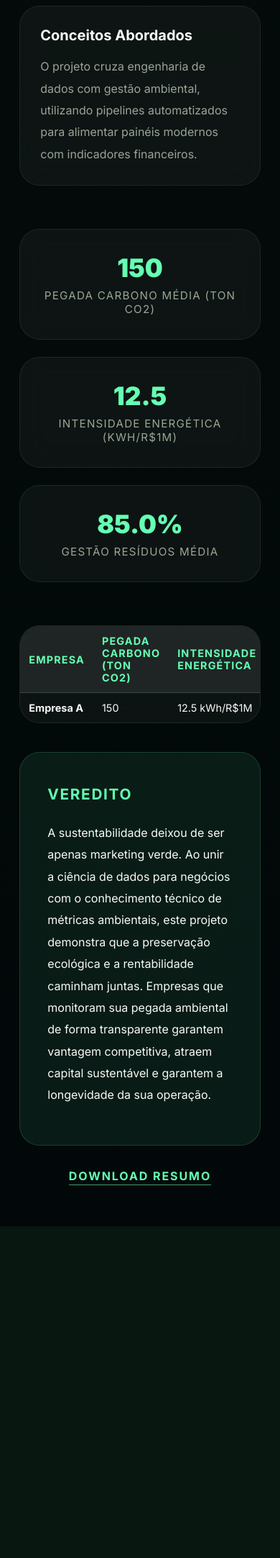
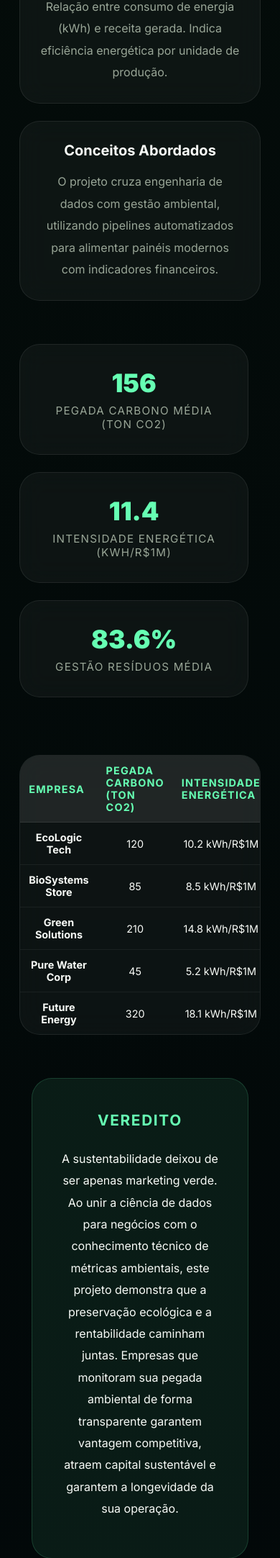
Before and after one commit to kaiovitormr/techearth, a Flask app: page /impacto in a window 390 px wide. Shown: the part 1917-4082 px from the top of the page at 72% size. Before the commit the page ends 3621 px from the top, so only its background shows below. Run offline with Flask 3, Linux system fonts and the light colour scheme.

Commit message:
style: finalizando responsividade e centralização total

```diff
--- a/app.py
+++ b/app.py
@@ -21,16 +21,21 @@
 
 @app.route('/impacto')
 def impacto():
-    # Crie uma lista vazia ou com dados para o loop não quebrar
-    empresas_demo = [
-        {'nome': 'Empresa A', 'pegada_carbono_ton_co2': 150, 'intensidade_energetica_kwh_receita': 12.5, 'gestao_residuos_percent': 85, 'roi_sustentabilidade': 18.2}
+    # Aqui é onde você define a lista que vai aparecer na tabela
+    lista_empresas = [
+        {'nome': 'EcoLogic Tech', 'pegada_carbono_ton_co2': 120, 'intensidade_energetica_kwh_receita': 10.2, 'gestao_residuos_percent': 92, 'roi_sustentabilidade': 15.4},
+        {'nome': 'BioSystems Store', 'pegada_carbono_ton_co2': 85, 'intensidade_energetica_kwh_receita': 8.5, 'gestao_residuos_percent': 88, 'roi_sustentabilidade': 12.1},
+        {'nome': 'Green Solutions', 'pegada_carbono_ton_co2': 210, 'intensidade_energetica_kwh_receita': 14.8, 'gestao_residuos_percent': 75, 'roi_sustentabilidade': 19.5},
+        {'nome': 'Pure Water Corp', 'pegada_carbono_ton_co2': 45, 'intensidade_energetica_kwh_receita': 5.2, 'gestao_residuos_percent': 95, 'roi_sustentabilidade': 8.9},
+        {'nome': 'Future Energy', 'pegada_carbono_ton_co2': 320, 'intensidade_energetica_kwh_receita': 18.1, 'gestao_residuos_percent': 68, 'roi_sustentabilidade': 22.3}
     ]
 
+    # Mandando a lista e as médias para o site
     return render_template('impacto.html',
-                           empresas=empresas_demo,
-                           media_pegada_carbono=150,
-                           media_intensidade_energetica=12.5,
-                           media_gestao_residuos=85)
+                           empresas=lista_empresas,
+                           media_pegada_carbono=156,
+                           media_intensidade_energetica=11.4,
+                           media_gestao_residuos=83.6)
 
 # NOVA ROTA PARA PDF (Substituindo a de .doc)
 @app.route('/impacto/resumo.pdf')
--- a/static/style.css
+++ b/static/style.css
@@ -325,68 +325,85 @@
 }
 
 @media (max-width: 470px) {
-    /* Centraliza a Barra de Navegação */
+    /* 1. Centralização Geral da Página e do Texto */
+    .impacto-container {
+        width: 100%;
+        padding: 10px;
+        display: flex;
+        flex-direction: column;
+        align-items: center;
+        text-align: center;
+    }
+
+    .resumo-section, .veredito-card {
+        width: 90%;
+        margin: 0 auto 20px auto;
+        box-sizing: border-box;
+    }
+
+    /* 2. Barra de Navegação */
     .navbar {
         width: 100%;
         flex-direction: column;
         align-items: center;
         text-align: center;
         gap: 10px;
+        padding: 15px 0;
     }
 
-    /* Corrige o transbordamento das fotos dos cofundadores */
-    /* Note a correção de 'contanier' para 'container' */
+    /* 3. Fotos dos cofundadores */
     .founder-container {
         display: flex;
-        flex-direction: column; /* Coloca um embaixo do outro no celular */
-        align-items: center;    /* Centraliza horizontalmente */
+        flex-direction: column !important;
+        align-items: center;
+        justify-content: center;
         gap: 25px;
         width: 100%;
         margin: 0 auto;
     }
 
-    /* Ajusta o espaçamento das seções para não esmagar o texto */
+    /* 4. Títulos e Seções Gerais */
     section {
         padding: 40px 5%;
-        text-align: center; /* Garante que os parágrafos também centralizem */
+        width: 100%;
+        display: flex;
+        flex-direction: column;
+        align-items: center;
+        text-align: center;
     }
 
-    /* Faz o título TechEarth caber na tela do celular */
     h1 {
-        font-size: clamp(2.5rem, 8vw, 3.5rem);
+        font-size: 2.2rem;
         text-align: center;
         width: 100%;
+        margin-bottom: 20px;
     }
 
-    .light-section {
-        padding: 48px 24px;
-    }
-
-    .project-grid {
+    /* 5. Grades e Cards */
+    .project-grid, .metrics-grid {
         display: flex;
         flex-direction: column;
+        align-items: center;
+        width: 100%;
         gap: 18px;
-    .metrics-grid {
-        display: flex;
-        flex-wrap: wrap;
-        justify-content: center;
-        gap: 15px;
     }
 
     .metric-card {
-        width: 100%;
-        max-width: 300px;
+        width: 95%;
+        max-width: 320px;
     }
 
-    /* 2. Ajuste da tabela para não cortar o ROI */
+    /* 6. A Tabela que desliza (Para ver o ROI e nomes das empresas) */
     .dados-table {
         width: 100%;
-        overflow-x: auto; /* Isso cria a "mágica" de deslizar a tabela */
+        overflow-x: auto;
+        display: block;
         -webkit-overflow-scrolling: touch;
-        margin-top: 20px;
+        margin: 20px 0;
+        border: 1px solid #ddd;
     }
 
     table {
-        min-width: 600px; /* Garante que os dados tenham espaço para respirar */
+        min-width: 550px; /* Garante que os dados tenham espaço para aparecer */
     }
-}}
+}
```
